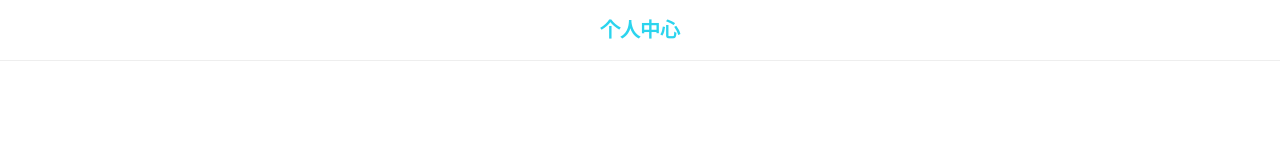
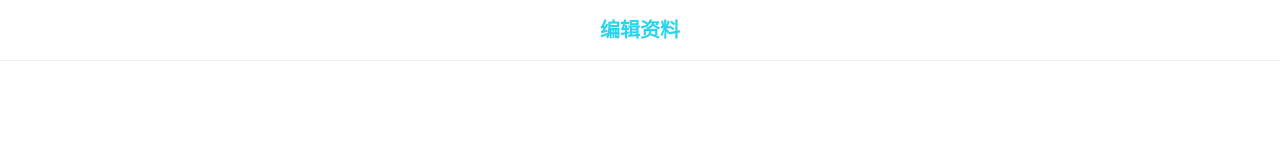
Before and after one commit to yuhuangdadi123/toutiao-news, a Vue app: page /edit in a window 1280 px wide. Shown: the top 160 px of the page. Built offline with nearby package versions, Linux system fonts and the light colour scheme; a small style sheet from the web is missing.

Commit message:
给导航头部 设置props

```diff
--- a/src/components/navigateBar.vue
+++ b/src/components/navigateBar.vue
@@ -2,14 +2,19 @@
   <div class="navigate-bar">
     <!-- $router.back()是实例下的属性，可以直接在模板中渲染 -->
     <span class="iconfont iconjiantou2" @click="$router.back()"></span>
-    <strong>个人中心</strong>
+    <strong>{{title}}</strong>
     <!-- $router.push()是实例下的属性，可以直接在模板中渲染 -->
-    <span class="iconfont iconshouye" @click="$router.push('/')"></span>
+    <span class="iconfont iconshouye" @click="$router.push('/')"
+    v-if="showHome"
+    ></span>
+    <span class="iconfont iconshouye" v-else="" style="opacity:0"></span>
   </div>
 </template>
 
 <script>
-export default {};
+export default {
+  props:['title','showHome']
+};
 </script>
 
 <style lang="less" scoped>
--- a/src/views/Edit.vue
+++ b/src/views/Edit.vue
@@ -1,7 +1,7 @@
 <template>
   <div>
       <!-- 头部导航组件 -->
-      <NavigateBar/>
+      <NavigateBar title="编辑资料" />
 
   </div>
 </template>
--- a/src/views/Personal.vue
+++ b/src/views/Personal.vue
@@ -2,7 +2,7 @@
   <div class="banxin">
 
       <!-- 顶部的导航条 -->
-        <NavigateBar/>
+        <NavigateBar title="个人中心"  :showHome="true" />
 
 
       <!-- 头部 -->
```
